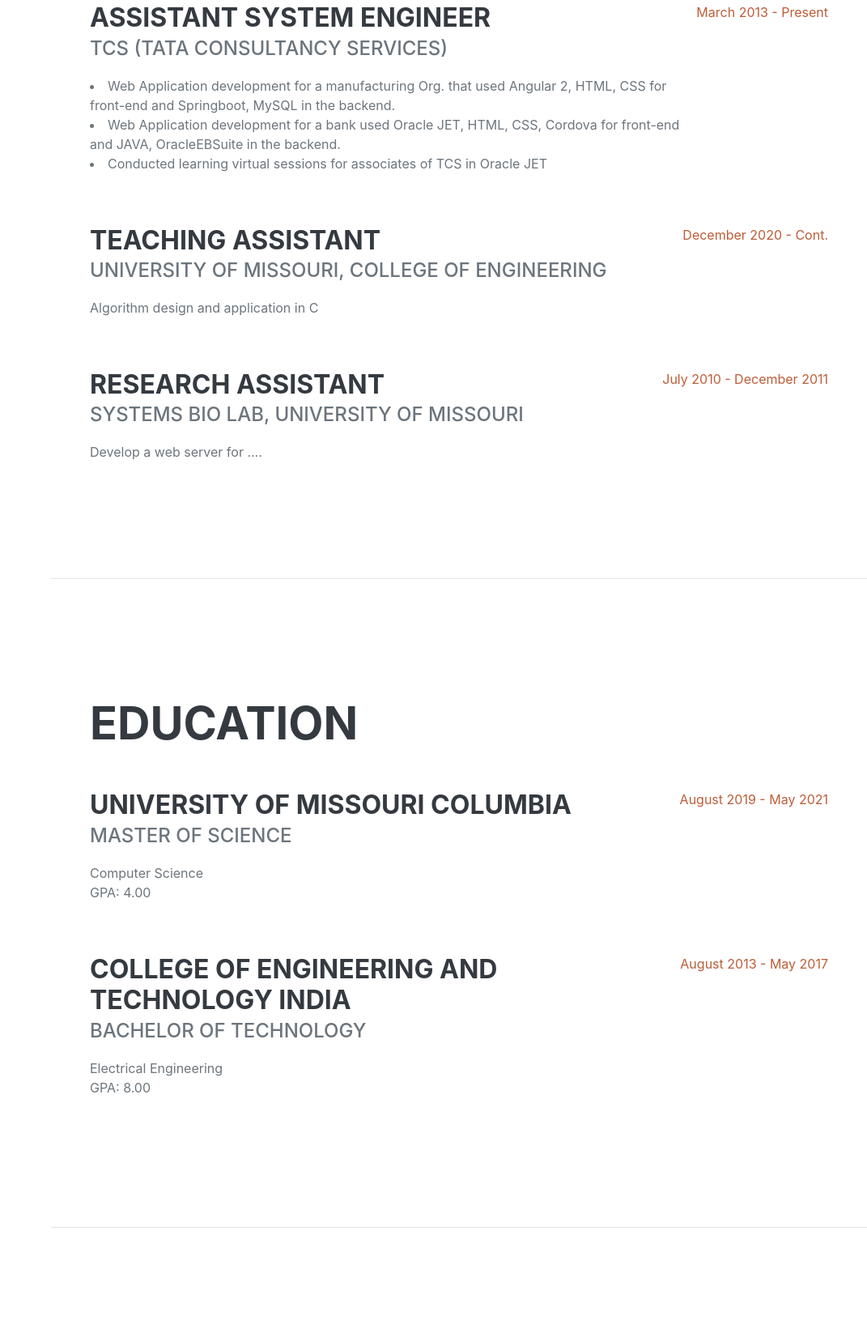
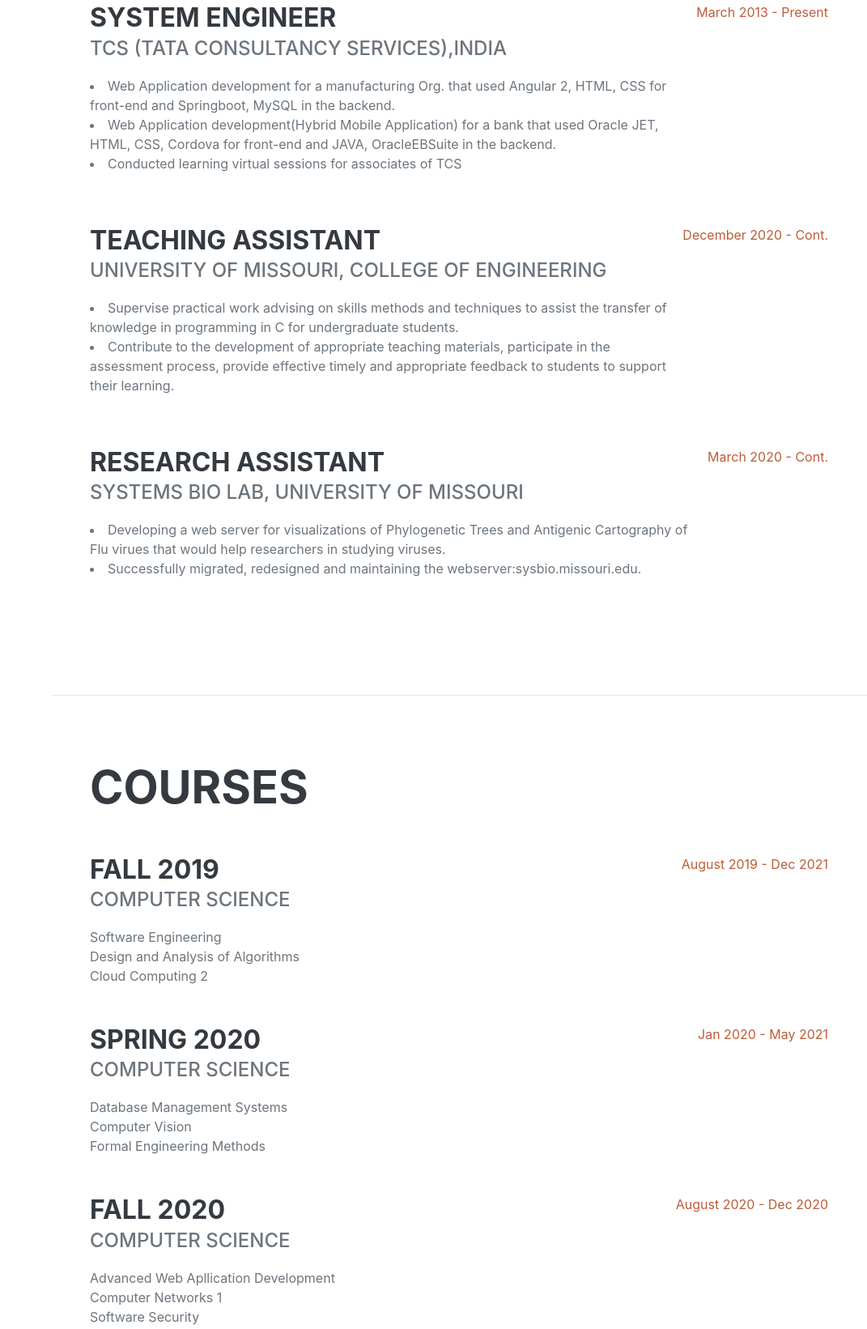
Before and after one commit to SwetaPMizzou/SwetaPMizzou.github.io, a plain HTML site: page index.html in a window 1280 px wide. Shown: the part 1794-3435 px from the top of the page at 81% size, without its empty margins (209-1280 px from the left). Drawn offline with nearby package versions, Linux system fonts and the light colour scheme; a web font is replaced by a local one.

Commit message:
added content

```diff
--- a/index.html
+++ b/index.html
@@ -1,3 +1,4 @@
+<!-- Citing: https://startbootstrap.com/themes/resume/ -->
 <!DOCTYPE html>
 <html lang="en">
     <head>
@@ -88,11 +89,11 @@
                     <h2 class="mb-5">Experience</h2>
                     <div class="d-flex flex-column flex-md-row justify-content-between mb-5">
                         <div class="flex-grow-1">
-                            <h3 class="mb-0">Assistant System Engineer</h3>
-                            <div class="subheading mb-3">TCS (Tata Consultancy Services)</div>
+                            <h3 class="mb-0">System Engineer</h3>
+                            <div class="subheading mb-3">TCS (Tata Consultancy Services),India</div>
                             <p><li>Web Application development for a manufacturing Org. that used Angular 2, HTML, CSS for front-end and Springboot, MySQL in the backend.</li>
-                                <li>Web Application development for a bank used Oracle JET, HTML, CSS, Cordova for front-end and JAVA, OracleEBSuite in the backend.</li>
-                                <li>Conducted learning virtual sessions for associates of TCS in Oracle JET</li></p>
+                                <li>Web Application development(Hybrid Mobile Application) for a bank that used Oracle JET, HTML, CSS, Cordova for front-end and JAVA, OracleEBSuite in the backend.</li>
+                                <li>Conducted learning virtual sessions for associates of TCS </li></p>
                         </div>
                         <div class="flex-shrink-0"><span class="text-primary">March 2013 - Present</span></div>
                     </div>
@@ -100,7 +101,10 @@
                         <div class="flex-grow-1">
                             <h3 class="mb-0">Teaching Assistant</h3>
                             <div class="subheading mb-3">University of Missouri, College of Engineering</div>
-                            <p>Algorithm design and application in C</p>
+                            <p><li>Supervise practical work advising on skills methods and techniques to assist the transfer of knowledge
+                                in programming in C for undergraduate students.
+                                </li>
+                            <li>Contribute to the development of appropriate teaching materials, participate in the assessment process, provide effective timely and appropriate feedback to students to support their learning.</li></p>
                         </div>
                         <div class="flex-shrink-0"><span class="text-primary">December 2020 - Cont.</span></div>
                     </div>
@@ -108,34 +112,48 @@
                         <div class="flex-grow-1">
                             <h3 class="mb-0">Research Assistant</h3>
                             <div class="subheading mb-3">Systems Bio Lab, University of Missouri</div>
-                            <p>Develop a web server for ....</p>
+                            <p><li>Developing a web server for visualizations of Phylogenetic Trees and Antigenic Cartography of Flu virues that would help researchers in studying viruses.</li>
+                                <li>Successfully migrated, redesigned and maintaining the webserver:<a href="sysbio.missouri.edu"></a>sysbio.missouri.edu. </li></p>
                         </div>
-                        <div class="flex-shrink-0"><span class="text-primary">July 2010 - December 2011</span></div>
+                        <div class="flex-shrink-0"><span class="text-primary">March 2020 - Cont.</span></div>
                     </div>
+
                 </div>
             </section>
             <hr class="m-0" />
-            <!-- Education-->
-            <section class="resume-section" id="education">
+            <!-- Courses-->
+            <section class="resume-section" id="skills">
                 <div class="resume-section-content">
-                    <h2 class="mb-5">Education</h2>
+                    <h2 class="mb-5">Courses</h2>
                     <div class="d-flex flex-column flex-md-row justify-content-between mb-5">
                         <div class="flex-grow-1">
-                            <h3 class="mb-0">University of Missouri Columbia</h3>
-                            <div class="subheading mb-3">Master of Science</div>
-                            <div>Computer Science</div>
-                            <p>GPA: 4.00</p>
+                            <h3 class="mb-0">Fall 2019</h3>
+                            <div class="subheading mb-3">Computer Science</div>
+                            <div>Software Engineering</div>
+                            <div>Design and Analysis of Algorithms</div>
+                            <div>Cloud Computing 2</div>
                         </div>
-                        <div class="flex-shrink-0"><span class="text-primary">August 2019 - May 2021</span></div>
+                        <div class="flex-shrink-0"><span class="text-primary">August 2019 - Dec 2021</span></div>
                     </div>
-                    <div class="d-flex flex-column flex-md-row justify-content-between">
+                    <div class="d-flex flex-column flex-md-row justify-content-between mb-5">
                         <div class="flex-grow-1">
-                            <h3 class="mb-0">College of Engineering and Technology India</h3>
-                            <div class="subheading mb-3">Bachelor of Technology</div>
-                            <div>Electrical Engineering</div>
-                            <p>GPA: 8.00</p>
+                            <h3 class="mb-0">Spring 2020</h3>
+                            <div class="subheading mb-3">Computer Science</div>
+                            <div>Database Management Systems</div>
+                            <div>Computer Vision</div>
+                            <div>Formal Engineering Methods</div>
                         </div>
-                        <div class="flex-shrink-0"><span class="text-primary">August 2013 - May 2017</span></div>
+                        <div class="flex-shrink-0"><span class="text-primary">Jan 2020 - May 2021</span></div>
+                    </div>
+                    <div class="d-flex flex-column flex-md-row justify-content-between mb-5">
+                        <div class="flex-grow-1">
+                            <h3 class="mb-0">Fall 2020</h3>
+                            <div class="subheading mb-3">Computer Science</div>
+                            <div>Advanced Web Apllication Development</div>
+                            <div>Computer Networks 1</div>
+                            <div>Software Security</div>
+                        </div>
+                        <div class="flex-shrink-0"><span class="text-primary">August 2020 - Dec 2020</span></div>
                     </div>
                 </div>
             </section>
@@ -153,10 +171,7 @@
                         <li class="list-inline-item"><i class="fab fa-react"></i></li>
                         <li class="list-inline-item"><i class="fab fa-node-js"></i></li>
                         <li class="list-inline-item"><i class="fab fa-sass"></i></li>
-                        <li class="list-inline-item"><i class="fab fa-less"></i></li>
                         <li class="list-inline-item"><i class="fab fa-wordpress"></i></li>
-                        <li class="list-inline-item"><i class="fab fa-gulp"></i></li>
-                        <li class="list-inline-item"><i class="fab fa-grunt"></i></li>
                         <li class="list-inline-item"><i class="fab fa-npm"></i></li>
                     </ul>
                     <div class="subheading mb-3">Workflow</div>
@@ -185,8 +200,8 @@
             <section class="resume-section" id="interests">
                 <div class="resume-section-content">
                     <h2 class="mb-5">Interests</h2>
-                    <p>Apart from being a web developer, I enjoy most of my time being outdoors. In the winter, I am an avid skier and novice ice climber. During the warmer months here in Colorado, I enjoy mountain biking, free climbing, and kayaking.</p>
-                    <p class="mb-0">When forced indoors, I follow a number of sci-fi and fantasy genre movies and television shows, I am an aspiring chef, and I spend a large amount of my free time exploring the latest technology advancements in the front-end web development world.</p>
+                    <p>Apart from being a web developer, I enjoy my time writing poetries and reading novels. </p>
+                    <p class="mb-0">When forced indoors, I follow a number of sci-fi and fantasy genre movies and television shows, I am an aspiring chef, and I spend a large amount of my free time exploring the latest technology advancements in the web development world.</p>
                 </div>
             </section>
             <hr class="m-0" />
@@ -197,42 +212,13 @@
                     <ul class="fa-ul mb-0">
                         <li>
                             <span class="fa-li"><i class="fas fa-trophy text-warning"></i></span>
-                            Google Analytics Certified Developer
+                            TCS on the spot achievement for excellent delivery and commitment towards the organization.
                         </li>
                         <li>
                             <span class="fa-li"><i class="fas fa-trophy text-warning"></i></span>
-                            Mobile Web Specialist - Google Certification
+                            Lean Six Sigma Green Belt holder certified by KPMG
                         </li>
-                        <li>
-                            <span class="fa-li"><i class="fas fa-trophy text-warning"></i></span>
-                            1
-                            <sup>st</sup>
-                            Place - University of Colorado Boulder - Emerging Tech Competition 2009
-                        </li>
-                        <li>
-                            <span class="fa-li"><i class="fas fa-trophy text-warning"></i></span>
-                            1
-                            <sup>st</sup>
-                            Place - University of Colorado Boulder - Adobe Creative Jam 2008 (UI Design Category)
-                        </li>
-                        <li>
-                            <span class="fa-li"><i class="fas fa-trophy text-warning"></i></span>
-                            2
-                            <sup>nd</sup>
-                            Place - University of Colorado Boulder - Emerging Tech Competition 2008
-                        </li>
-                        <li>
-                            <span class="fa-li"><i class="fas fa-trophy text-warning"></i></span>
-                            1
-                            <sup>st</sup>
-                            Place - James Buchanan High School - Hackathon 2006
-                        </li>
-                        <li>
-                            <span class="fa-li"><i class="fas fa-trophy text-warning"></i></span>
-                            3
-                            <sup>rd</sup>
-                            Place - James Buchanan High School - Hackathon 2005
-                        </li>
+
                     </ul>
                 </div>
             </section>
```
